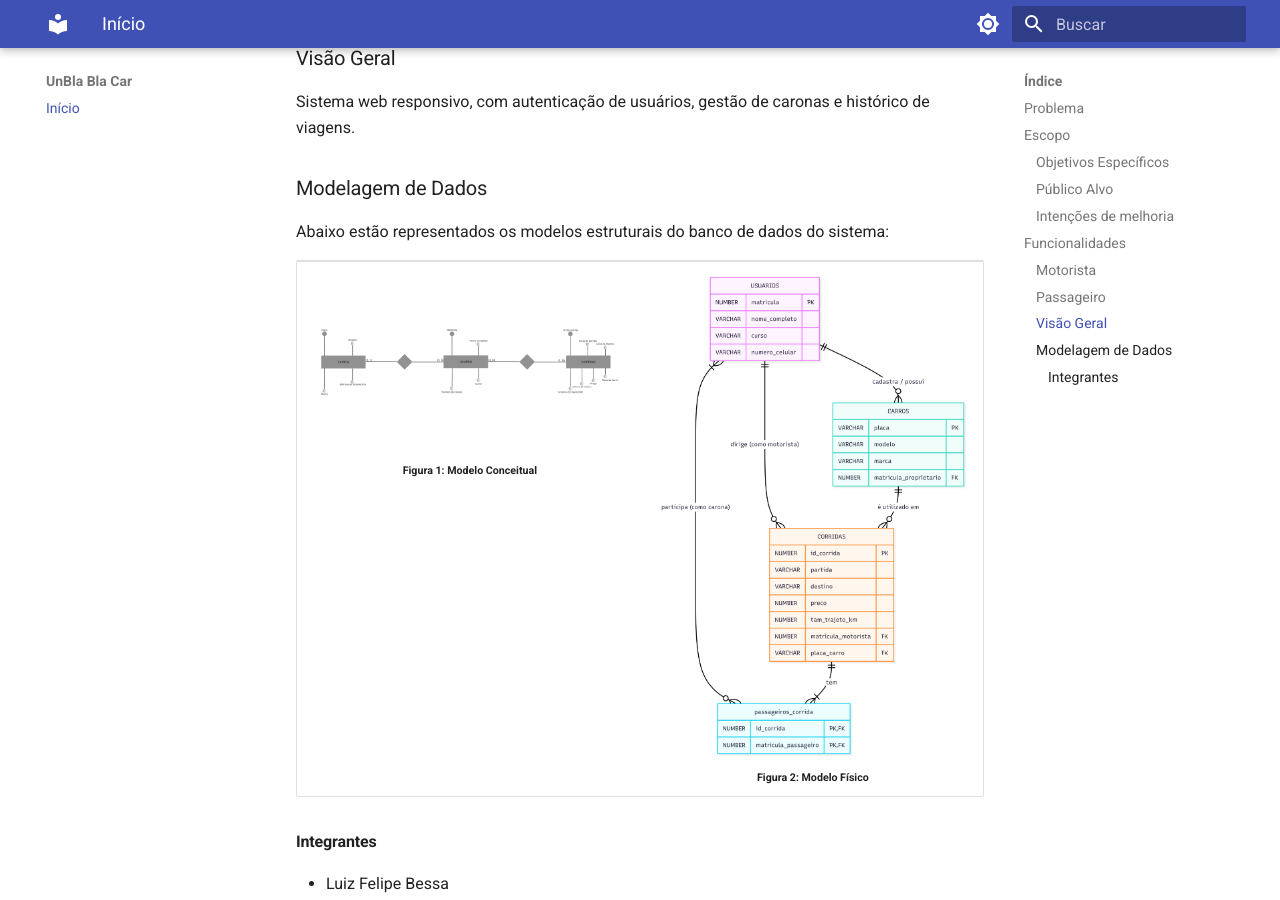
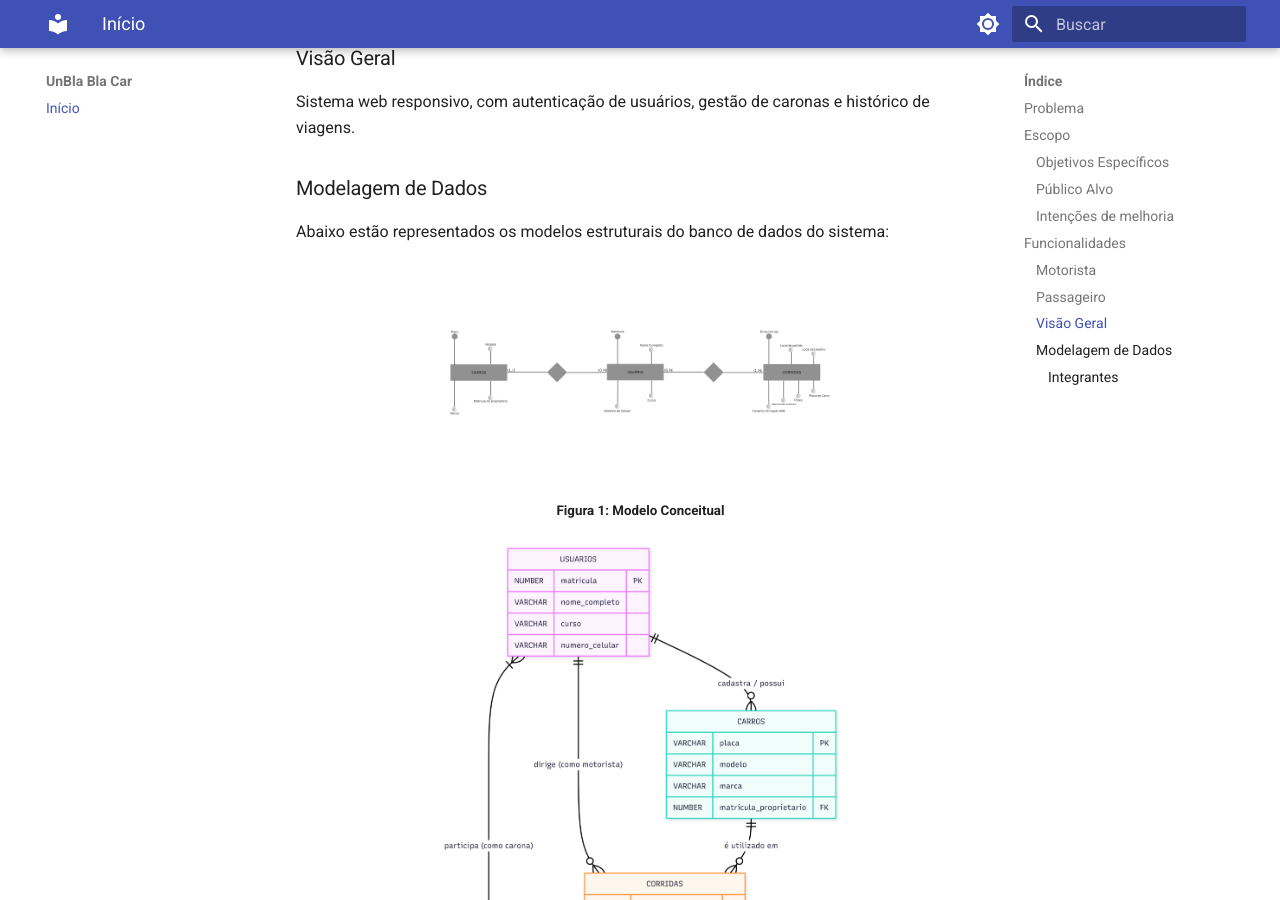
Before and after one commit to si-2026-1/blablaCar-UnB, an MkDocs documentation site: the page built from docs/index.md, in a window 1280 px wide and 900 px high, scrolled down 1335 px. Built offline with MkDocs 1.6.1 and Material for MkDocs 9.7.7, drawn with Linux system fonts in a browser that asks for light colours.

Commit message:
Revise database model representation in documentation
Updated the representation of database models in the documentation by replacing the table format with a div layout for better alignment and readability.

```diff
--- a/docs/index.md
+++ b/docs/index.md
@@ -45,19 +45,19 @@
 ### Modelagem de Dados
 
 Abaixo estão representados os modelos estruturais do banco de dados do sistema:
-<table align="center">
-  <tr>
-    <td align="center">
-      <img src="https://raw.githubusercontent.com/si-2026-1/blablaCar-UnB/main/assets/modelo-conceitual.png" alt="Modelo Conceitual" width="400px"/><br/>
-      <!-- <img src="/blablaCar-UnB/assets/modelo-conceitual.png" alt="Modelo Conceitual" width="400px"/><br/> -->
-      <sub><b>Figura 1: Modelo Conceitual</b></sub>
-    </td>
-    <td align="center">
-      <img src="https://raw.githubusercontent.com/si-2026-1/blablaCar-UnB/main/assets/modelo-fisico.png" alt="Modelo físico" width="400px"/><br/>
-      <sub><b>Figura 2: Modelo Físico</b></sub>
-    </td>
-  </tr>
-</table>
+<div align="center">
+
+<img src="https://raw.githubusercontent.com/si-2026-1/blablaCar-UnB/main/assets/modelo-conceitual.png" alt="Modelo Conceitual" width="400px"/>
+<br>
+<sub><b>Figura 1: Modelo Conceitual</b></sub>
+
+<br><br>
+
+<img src="https://raw.githubusercontent.com/si-2026-1/blablaCar-UnB/main/assets/modelo-fisico.png" alt="Modelo Físico" width="400px"/>
+<br>
+<sub><b>Figura 2: Modelo Físico</b></sub>
+
+</div>
 
 #### Integrantes
 
```
